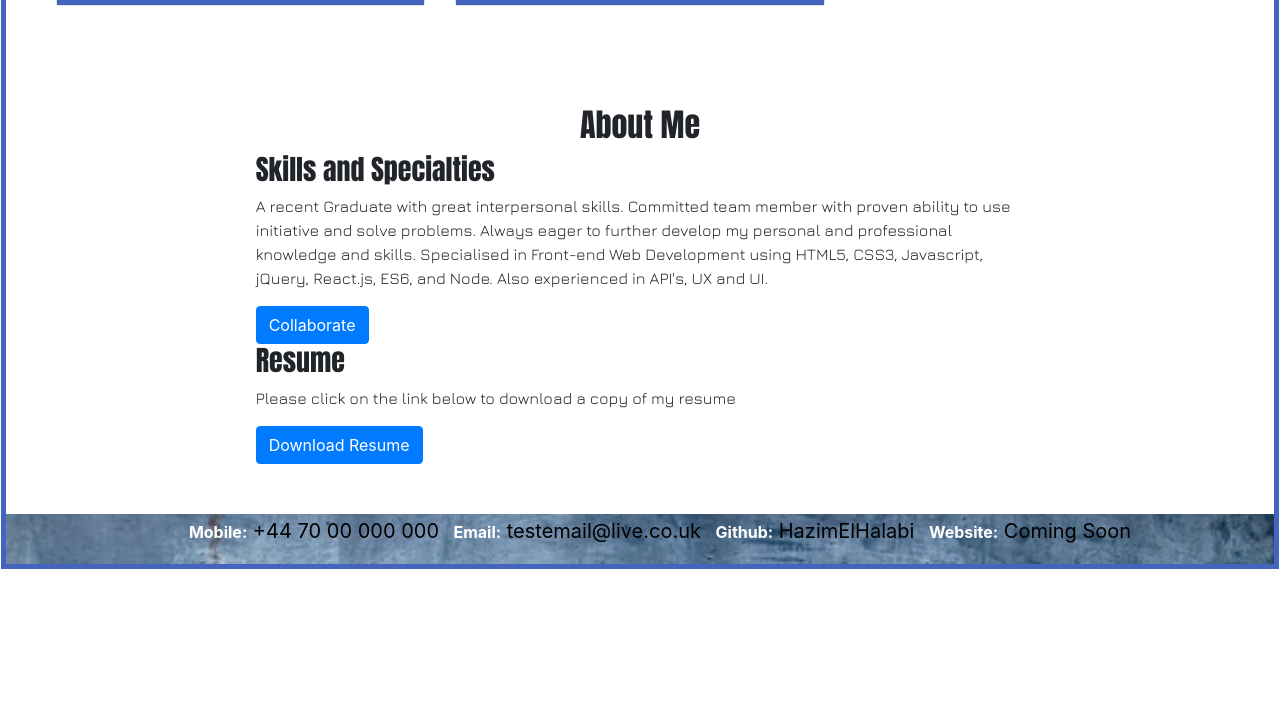
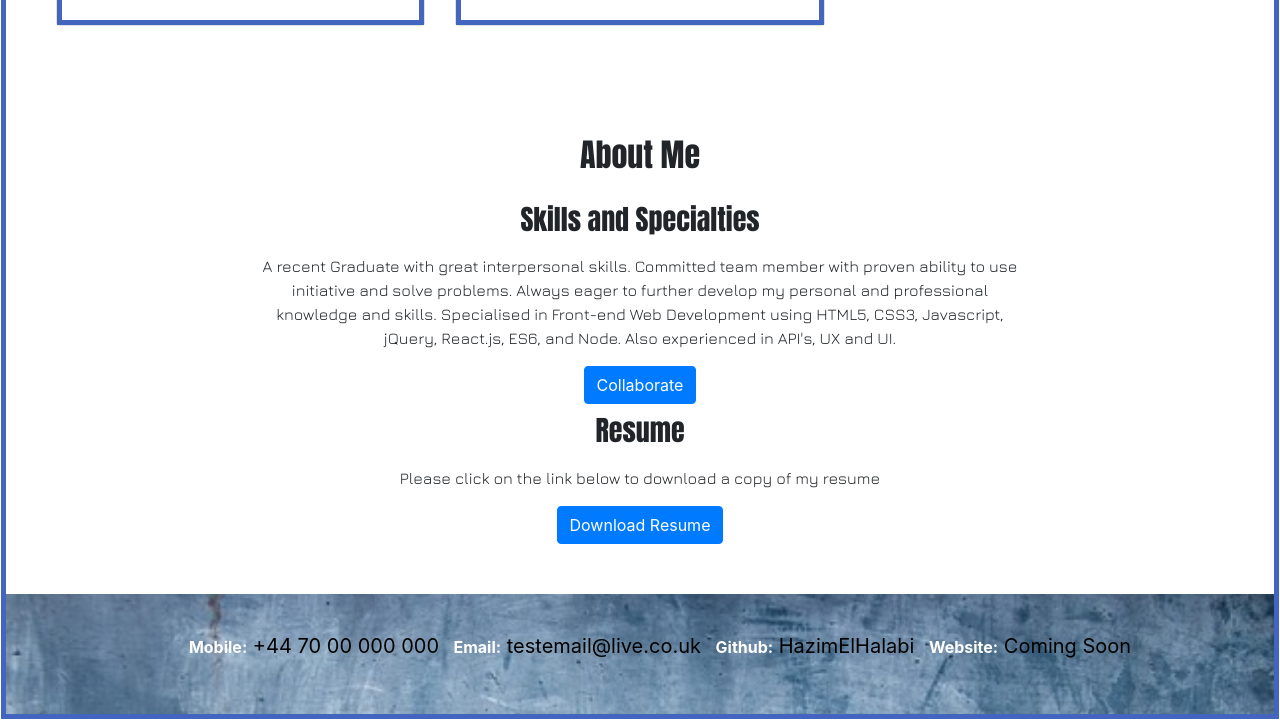
Before and after one commit to HazimElHalabi/Bootstrap-Portfolio, a plain HTML site: page index.html in a window 1280 px wide. Shown: the part 1429-2149 px from the top of the page. Before the commit the page ends 1999 px from the top, so only its background shows below. Drawn offline with nearby package versions, Linux system fonts and the light colour scheme.

Commit message:
footer code refactored

```diff
--- a/CSS/style.css
+++ b/CSS/style.css
@@ -1,10 +1,7 @@
-/* Text */
 body {
   border: 5px solid var(--border);
   margin: 1px;
 }
-
-
 h1, h2, h3 , h4, h5, h6 {
   font-family: 'Anton', sans-serif;
 }
@@ -14,10 +11,6 @@ p {
 :root {
   --border: rgb(67, 100, 191);
 }
-
-/* Navigation bar */
-
-/* General */
 .customNav {
   position: fixed;
   width: 1506px;
@@ -33,15 +26,12 @@ p {
 .nav-item {
   margin: 0px 15px;
 }
-/* Navigation links */
 .customNav a {
   color: white !important;
 }
 .navCTA {
   font-size: 15px;
 }
-
-/* Jumbotron  */
 .jumbotron {
   background-image: url(../images/Hero\ Tag.jpg);
   background-size: cover;
@@ -57,8 +47,6 @@ p {
   margin: 5px;
   border: 2px solid var(--border);
 }
-
-/* Jumbotron copy */
 .hero-banner {
   width: 70%;
   min-width: 350px;
@@ -66,8 +54,6 @@ p {
   color: white;
   text-align: center;
 }
-
-/* Cards */
 .content {
   padding: 50px;
 }
@@ -77,9 +63,6 @@ p {
 .cardContainer {
   text-align: center;
 }
-
-/* Content */
-
 .imageContainer img {
   width: 100%;
 }
@@ -98,10 +81,11 @@ p {
   display: flex;
   align-items: center;
   justify-content: center;
+  text-align: center;
 }
-
-
-/* STYLES FOR TEMPLATE PLEASE DO NOT TOUCH*/
+h2, h3{
+  padding: 10px;
+}
 .cardContainer {
   margin-top: 20px;
 }
@@ -109,19 +93,14 @@ p {
   margin: 0 auto;
 }
 footer {
-  background-image: url(../images/Hero\ Tag.jpg);
+  background: url(../images/Hero\ Tag.jpg);
   background-size: cover;
-  background-repeat: no-repeat;
-  height: calc(65vh - 25px);
   display: flex;
   align-items: center;
+  flex-direction: column;
+  align-items: center;
   justify-content: center;
-}
-#contact {
-  display: flex;
-  justify-content: center;
-  align-items: center;
-  height: 50px;
+  height: 120px;
 }
 li {
   color: white;
--- a/index.html
+++ b/index.html
@@ -143,7 +143,7 @@
           Specialised in Front-end Web Development using HTML5, CSS3, Javascript, jQuery, React.js, ES6, and Node. Also
           experienced in API's, UX and UI.
         </p>
-        <a href="contact" class="btn btn-primary">Collaborate
+        <a href="#contact" class="btn btn-primary">Collaborate
         </a>
       </div>
     </div>
@@ -169,11 +169,12 @@
   <!-- Footer -->
   <footer id="contact">
     <ul>
-      <li><strong>Mobile:</strong><a href="#"> +44 70 00 000 000 </a></li>
-      <li><strong>Email:</strong><a href="https://www.live.co.uk"> testemail@live.co.uk </a></li>
-      <li><strong>Github:</strong><a href="https://github.com/HazimElHalabi"> HazimElHalabi </a></li>
-      <li><strong>Website:</strong><a href="#"> Coming Soon </a></li>
+        <li><strong>Mobile:</strong><a href="#"> +44 70 00 000 000 </a></li>
+        <li><strong>Email:</strong><a href="https://www.live.co.uk"> testemail@live.co.uk </a></li>
+        <li><strong>Github:</strong><a href="https://github.com/HazimElHalabi"> HazimElHalabi </a></li>
+        <li><strong>Website:</strong><a href="#"> Coming Soon </a></li>
     </ul>
+  </div>
   </footer>
   <!-- End footer -->
 
```
